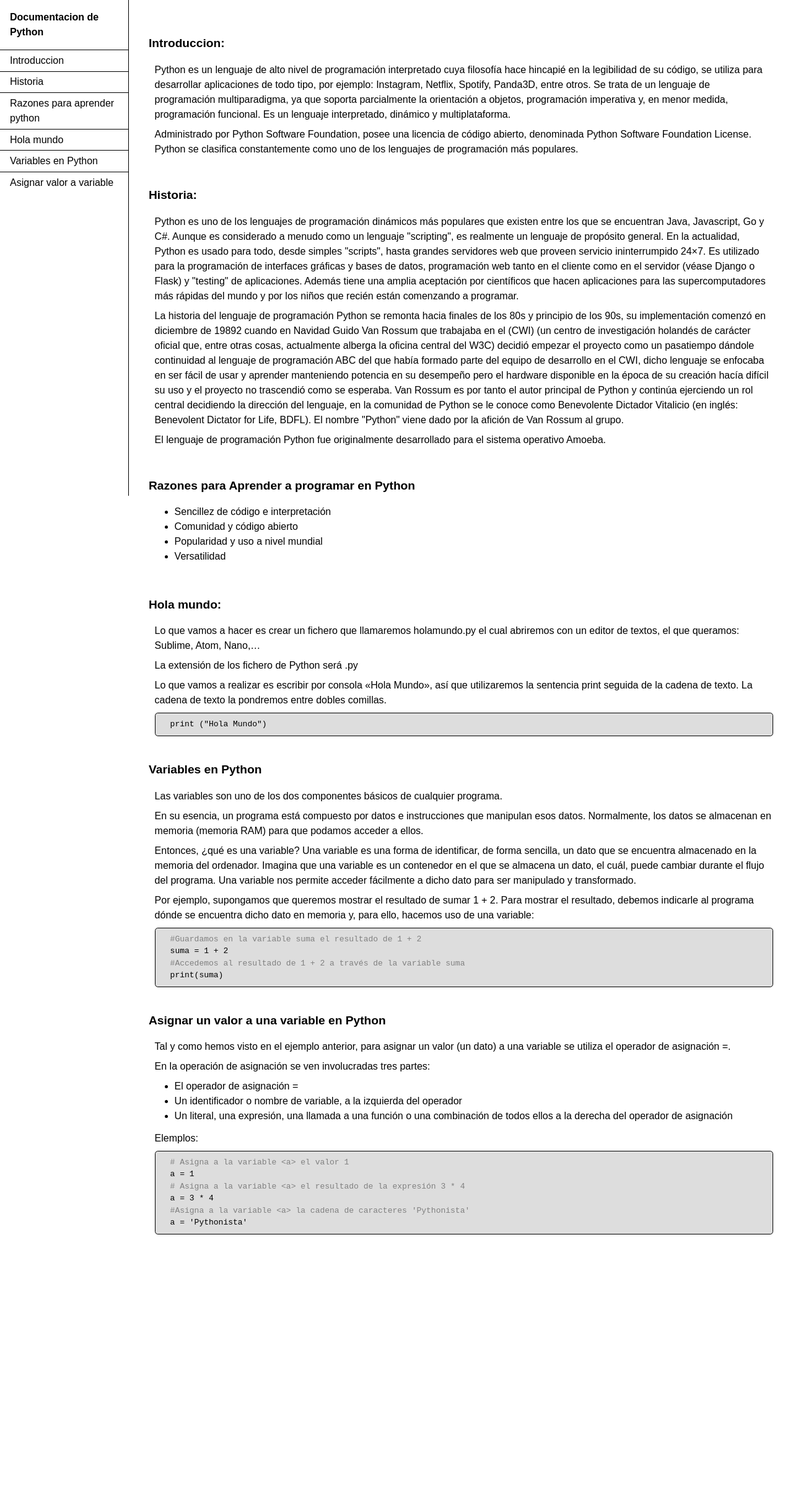
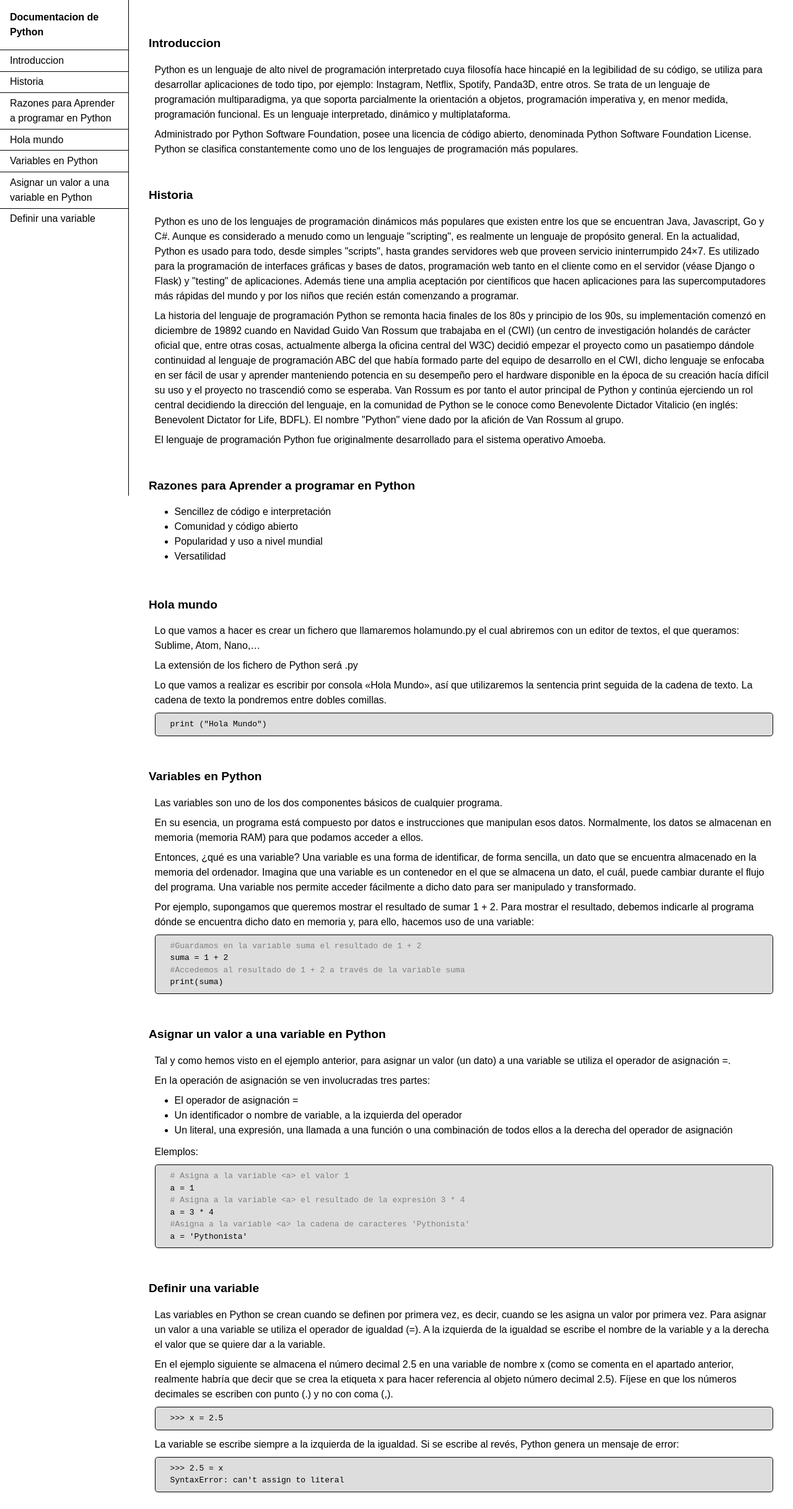
Before and after one commit to EstebanCarrilloG/free-code-camp-css-certification-projects, a plain HTML site: page technical-documentation-page/index.html in a window 1280 px wide. Shown: the whole page at 62% size. Before the commit the page ends 2008 px from the top, so only its background shows below. Drawn offline with Linux system fonts and the light colour scheme.

Commit message:
documentacion tecnica done

```diff
--- a/technical-documentation-page/index.html
+++ b/technical-documentation-page/index.html
@@ -9,24 +9,26 @@
   <body>
     <nav id="navbar">
       <header>Documentacion de Python</header>
-      <ul>
-        <li><a href="#introduccion">Introduccion</a></li>
-        <li><a href="#historia">Historia</a></li>
-        <li>
-          <a href="#razones_para_aprender_python"
-            >Razones para aprender python</a
-          >
-        </li>
-        <li><a href="#hola_mundo">Hola mundo</a></li>
-        <li><a href="#variables_en_python">Variables en Python</a></li>
-        <li>
-          <a href="#asignar_valor_a_variable">Asignar valor a variable</a>
-        </li>
-      </ul>
+      <div class="navbar-links-container">
+        <a class="nav-link" href="#Introduccion">Introduccion</a>
+        <a class="nav-link" href="#Historia">Historia</a>
+        <a class="nav-link" href="#Razones_para_Aprender_a_programar_en_Python"
+          >Razones para Aprender a programar en Python</a
+        >
+        <a class="nav-link" href="#Hola_mundo">Hola mundo</a>
+        <a class="nav-link" href="#Variables_en_Python">Variables en Python</a>
+        <a class="nav-link" href="#Asignar_un_valor_a_una_variable_en_Python"
+          >Asignar un valor a una variable en Python</a
+        >
+        <a class="nav-link" href="#Definir_una_variable"
+          >Definir una variable</a
+        >
+
+      </div>
     </nav>
     <main id="main-doc">
-      <section class="main-section" id="introduccion">
-        <header>Introduccion:</header>
+      <section class="main-section" id="Introduccion">
+        <header>Introduccion</header>
         <article>
           <p>
             Python es un lenguaje de alto nivel de programación interpretado
@@ -46,8 +48,8 @@
           </p>
         </article>
       </section>
-      <section class="main-section" id="historia">
-        <header>Historia:</header>
+      <section class="main-section" id="Historia">
+        <header>Historia</header>
         <article>
           <p>
             Python es uno de los lenguajes de programación dinámicos más
@@ -87,7 +89,10 @@
           </p>
         </article>
       </section>
-      <section class="main-section" id="razones_para_aprender_python">
+      <section
+        class="main-section"
+        id="Razones_para_Aprender_a_programar_en_Python"
+      >
         <header>Razones para Aprender a programar en Python</header>
         <article>
           <ul>
@@ -98,8 +103,8 @@
           </ul>
         </article>
       </section>
-      <section class="main-section" id="hola_mundo">
-        <header>Hola mundo:</header>
+      <section class="main-section" id="Hola_mundo">
+        <header>Hola mundo</header>
         <article>
           <p>
             Lo que vamos a hacer es crear un fichero que llamaremos holamundo.py
@@ -115,7 +120,7 @@
           <code> print ("Hola Mundo") </code>
         </article>
       </section>
-      <section class="main-section" id="variables_en_python">
+      <section class="main-section" id="Variables_en_Python">
         <header>Variables en Python</header>
         <article>
           <p>
@@ -154,7 +159,10 @@
           </code>
         </article>
       </section>
-      <section class="main-section" id="asignar_valor_a_variable">
+      <section
+        class="main-section"
+        id="Asignar_un_valor_a_una_variable_en_Python"
+      >
         <header>Asignar un valor a una variable en Python</header>
         <article>
           <p>
@@ -192,6 +200,34 @@
           </code>
         </article>
       </section>
+      <section class="main-section" id="Definir_una_variable">
+        <header>Definir una variable</header>
+        <article>
+          <p>
+            Las variables en Python se crean cuando se definen por primera vez,
+            es decir, cuando se les asigna un valor por primera vez. Para
+            asignar un valor a una variable se utiliza el operador de igualdad
+            (=). A la izquierda de la igualdad se escribe el nombre de la
+            variable y a la derecha el valor que se quiere dar a la variable.
+          </p>
+          <p>
+            En el ejemplo siguiente se almacena el número decimal 2.5 en una
+            variable de nombre x (como se comenta en el apartado anterior,
+            realmente habría que decir que se crea la etiqueta x para hacer
+            referencia al objeto número decimal 2.5). Fíjese en que los números
+            decimales se escriben con punto (.) y no con coma (,).
+          </p>
+          <code> >>> x = 2.5 </code>
+          <p>
+            La variable se escribe siempre a la izquierda de la igualdad. Si se
+            escribe al revés, Python genera un mensaje de error:
+          </p>
+          <code>
+            >>> 2.5 = x<br />
+            SyntaxError: can't assign to literal
+          </code>
+        </article>
+      </section>
     </main>
   </body>
 </html>
--- a/technical-documentation-page/styles.css
+++ b/technical-documentation-page/styles.css
@@ -28,18 +28,14 @@ header {
   & header {
     padding: 1rem;
   }
-  & ul {
-    & li {
+  .navbar-links-container a{
     border-top: 0.0625rem solid;
     padding: 0.3rem 1rem;
-      & a {
     display: block;
     width: 100%;
     height: 100%;
     text-decoration: none;
     color: black;
-      }
-    }
   }
 }
 
@@ -66,6 +62,7 @@ header {
         display: block;
         background: rgb(221, 221, 221);
         padding: 0.5rem 1.5rem;
+        margin-bottom: 0.7rem;
         .code-comment {
           color: #0000006b;
         }
```
Lines whose indentation alone changed are shown as unchanged.
